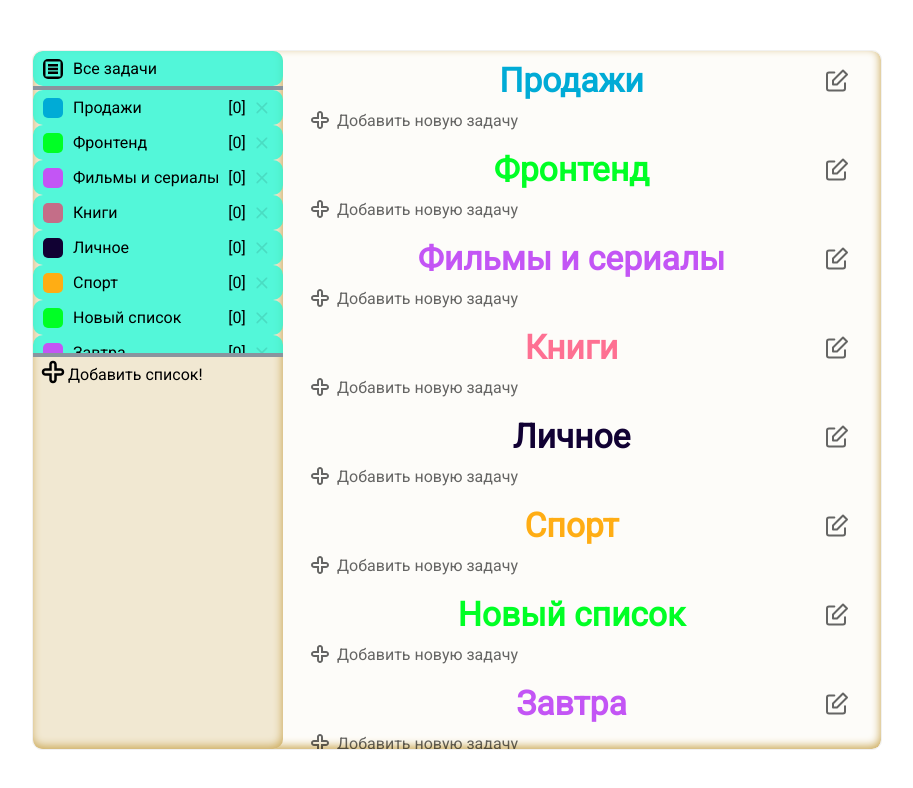
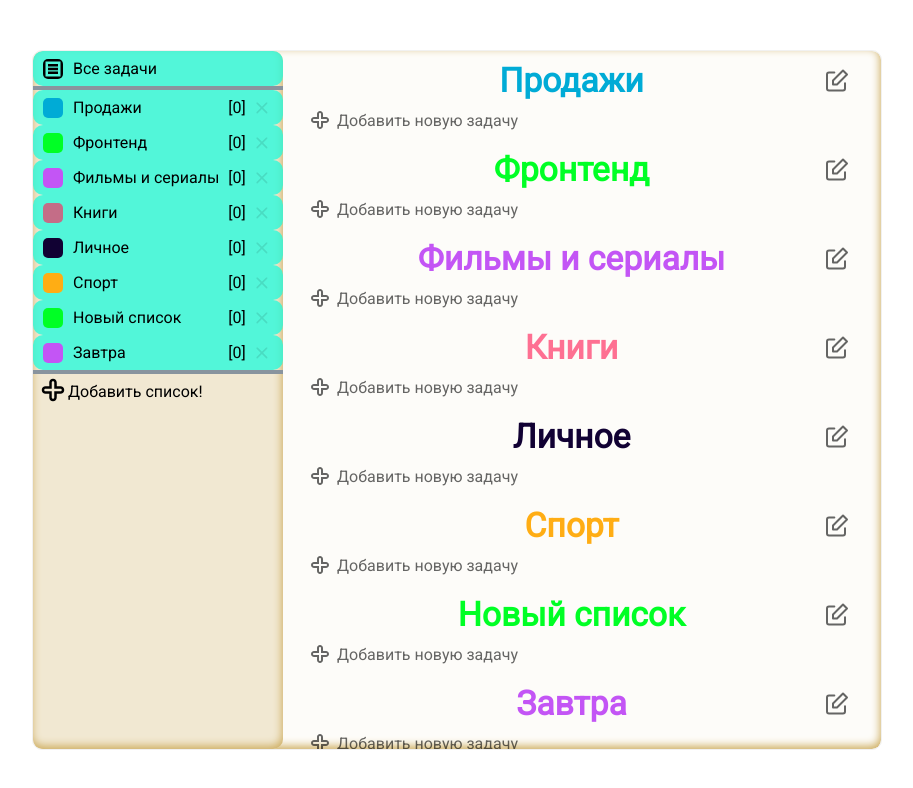
Before and after one commit to MaSkA6293/ToDo2-ReactMERNdeployToHeroku, a React (Create React App) app in the folder client/: page / in a window 1280 px wide. Shown: the top 788 px of the page, without its empty margins (183-1096 px from the left). Built offline with nearby package versions, Linux system fonts and the light colour scheme; data requests are answered from the project's data file.

Commit message:
correct mistake

```diff
--- a/client/src/components/Leftpanel/LeftPanel.scss
+++ b/client/src/components/Leftpanel/LeftPanel.scss
@@ -2,7 +2,7 @@
   flex: 1 1 30%;
   font-size: 1rem;
   min-width: 250px;
-  height: 100%;
+  height: auto;
   background-color: #f1e8d2;
   border-radius: 10px;
   max-width: 250px;
--- a/client/src/components/List/List.scss
+++ b/client/src/components/List/List.scss
@@ -1,6 +1,6 @@
 .list {
   border-bottom: 4px solid #89949e;
-  max-height: calc(100vh / 3);
+  max-height: calc(100vh / 2.5);
   overflow-y: auto;
   overflow-x: visible;
   z-index: 3;
```
